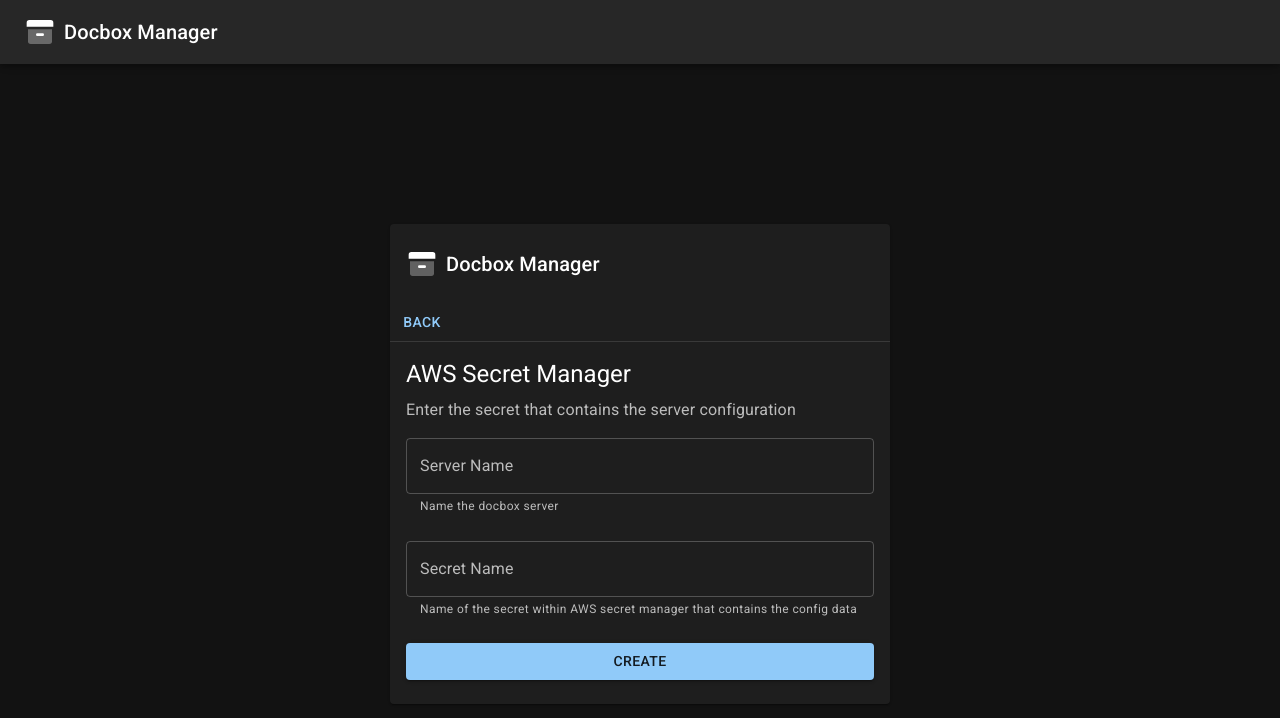
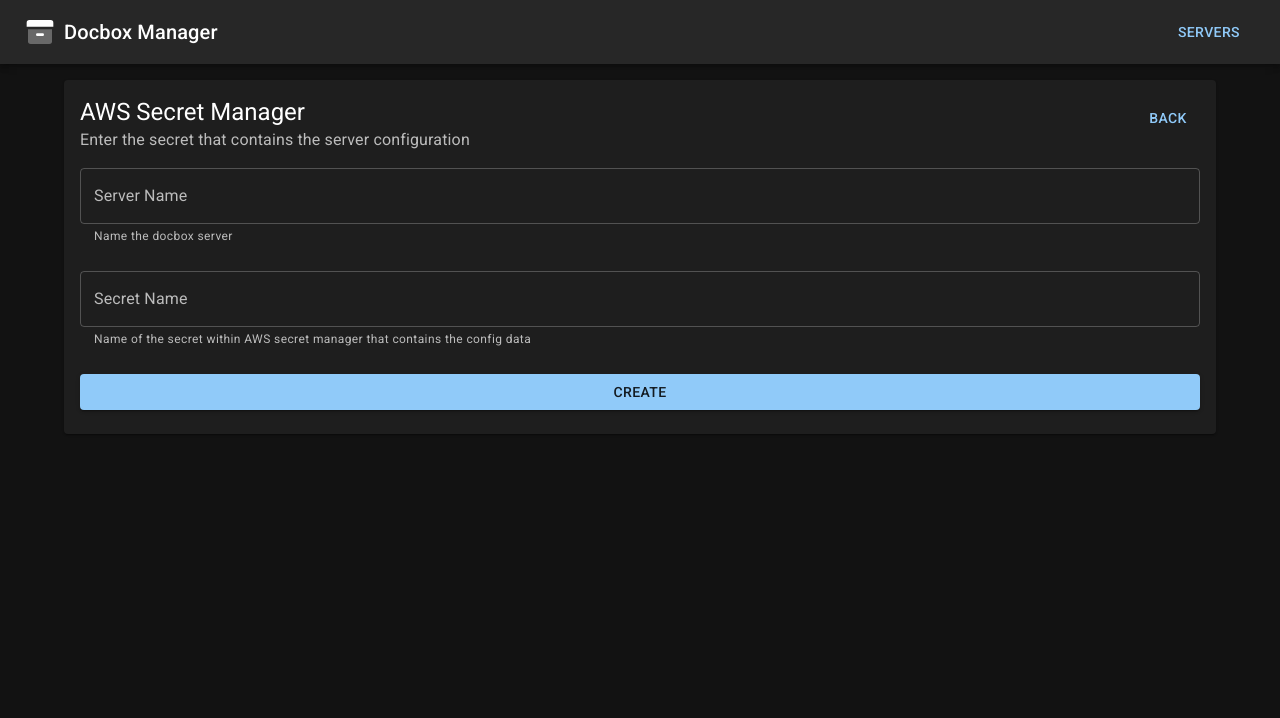
Before and after one commit to docbox-nz/docbox-manager-desktop, a React (Vite) app: page /servers/create/aws-secret in a window 1280 px wide. Shown: the top 718 px of the page. Built offline with nearby package versions, Linux system fonts and the light colour scheme.

Commit message:
feat: improved adding ui and other consistency

```diff
--- a/src/components/ErrorPage.tsx
+++ b/src/components/ErrorPage.tsx
@@ -1,21 +1,32 @@
-import Alert from "@mui/material/Alert";
 import Box from "@mui/material/Box";
+import Typography from "@mui/material/Typography";
+import SolarLinkBrokenBold from "~icons/solar/link-broken-bold";
 
 type Props = {
+  title?: string;
   error: string;
+  children?: React.ReactNode;
 };
 
-export default function ErrorPage({ error }: Props) {
+export default function ErrorPage({ title, error, children }: Props) {
   return (
     <Box
+      gap={2}
       sx={{
         display: "flex",
         alignItems: "center",
         justifyContent: "center",
+        flexFlow: "column",
         height: "100vh",
       }}
     >
-      <Alert color="error">{error}</Alert>
+      <Box component={SolarLinkBrokenBold} width={64} height={64} />
+      <Typography variant="h5">{title ?? "Error occurred"}</Typography>
+      <Typography color="error" whiteSpace="pre-wrap">
+        {error}
+      </Typography>
+
+      {children}
     </Box>
   );
 }
--- a/src/components/Header.tsx
+++ b/src/components/Header.tsx
@@ -3,6 +3,7 @@
 import Toolbar from "@mui/material/Toolbar";
 import Typography from "@mui/material/Typography";
 import RouterLink from "./RouterLink";
+import Button from "@mui/material/Button";
 
 export default function Header() {
   return (
@@ -11,27 +12,24 @@
         <Box component="img" src="/box.svg" width={32} height={32} />
         <RouterLink
           to="/"
-          sx={{ color: "text.primary", textDecoration: "none" }}
+          sx={{ color: "text.primary", textDecoration: "none", flexGrow: 1 }}
         >
           <Typography
             variant="h6"
             component="div"
             sx={{
               ml: 1,
-              flexGrow: 1,
               display: { xs: "none", sm: "block" },
             }}
           >
             Docbox Manager
           </Typography>
         </RouterLink>
+
         <Box sx={{ display: "flex" }}>
-          {/* TODO: CLEAR SERVER AND CLOSE SERVER <Button
-            onClick={() => logoutMutation.mutate()}
-            loading={logoutMutation.isPending}
-          >
-            Logout
-          </Button> */}
+          <Button component={RouterLink} to="/" sx={{ my: 1, mr: 1 }}>
+            Servers
+          </Button>
         </Box>
       </Toolbar>
     </AppBar>
--- a/src/components/LoadingPage.tsx
+++ b/src/components/LoadingPage.tsx
@@ -1,17 +1,26 @@
 import Box from "@mui/material/Box";
 import CircularProgress from "@mui/material/CircularProgress";
+import Typography from "@mui/material/Typography";
 
-export default function LoadingPage() {
+type Props = {
+  message?: string;
+};
+
+export default function LoadingPage({ message }: Props) {
   return (
     <Box
+      gap={2}
       sx={{
         display: "flex",
         alignItems: "center",
         justifyContent: "center",
         height: "100vh",
+        flexFlow: "column",
       }}
     >
       <CircularProgress />
+
+      {message && <Typography variant="body2">{message}</Typography>}
     </Box>
   );
 }
--- a/src/components/server/ServerSelectItem.tsx
+++ b/src/components/server/ServerSelectItem.tsx
@@ -6,6 +6,10 @@
 import ListItemText from "@mui/material/ListItemText";
 import Stack from "@mui/material/Stack";
 import SolarTrashBin2Bold from "~icons/solar/trash-bin-2-bold";
+
+import SolarServer2BoldDuotone from "~icons/solar/server-2-bold-duotone";
+import ListItemIcon from "@mui/material/ListItemIcon";
+
 type Props = {
   serverId: string;
   name: string;
@@ -19,6 +23,13 @@
 
   return (
     <ListItem>
+      <ListItemIcon>
+        <Box
+          component={SolarServer2BoldDuotone}
+          sx={{ width: 48, height: 48, mr: 2 }}
+        />
+      </ListItemIcon>
+
       <ListItemText primary={name} secondary={serverId} />
 
       <Stack direction="row" alignItems="center">
--- a/src/routes/index.tsx
+++ b/src/routes/index.tsx
@@ -1,7 +1,7 @@
 import { createFileRoute, useNavigate } from "@tanstack/react-router";
 import LoadingPage from "@/components/LoadingPage";
 import { useServers } from "@/api/server/server.queries";
-import { Container, Grid } from "@mui/system";
+import { Container } from "@mui/system";
 import Typography from "@mui/material/Typography";
 import Button from "@mui/material/Button";
 import List from "@mui/material/List";
@@ -11,6 +11,9 @@
 import CardHeader from "@mui/material/CardHeader";
 import CardContent from "@mui/material/CardContent";
 import RouterLink from "@/components/RouterLink";
+import ErrorPage from "@/components/ErrorPage";
+import { getAPIErrorMessage } from "@/api/axios";
+import ListItem from "@mui/material/ListItem";
 
 export const Route = createFileRoute("/")({
   component: App,
@@ -23,20 +26,23 @@
   const loadServerMutation = useLoadServer();
 
   if (serversQuery.isError) {
-    return "Error";
+    return <ErrorPage error={getAPIErrorMessage(serversQuery.error)} />;
   }
 
   if (loadServerMutation.isError) {
     return (
-      <Container sx={{ py: 2 }}>
-        Failed to load server
+      <ErrorPage error={getAPIErrorMessage(loadServerMutation.error)}>
         <Button onClick={() => loadServerMutation.reset()}>Back</Button>
-      </Container>
+      </ErrorPage>
     );
   }
 
-  if (serversQuery.isLoading || loadServerMutation.isPending) {
-    return <LoadingPage />;
+  if (serversQuery.isLoading) {
+    return <LoadingPage message="Loading available servers..." />;
+  }
+
+  if (loadServerMutation.isPending) {
+    return <LoadingPage message="Loading server..." />;
   }
 
   return (
@@ -45,20 +51,22 @@
         <CardHeader
           title="Connect"
           subheader="Add or connect to your docbox server"
+          action={
+            <Button
+              component={RouterLink}
+              to="/servers/create"
+              sx={{ my: 1, mr: 1 }}
+            >
+              Add New Server
+            </Button>
+          }
         />
 
         <CardContent>
-          <Grid container sx={{ mt: 3 }}>
-            <Grid size={{ xs: 5 }}>
-              <Typography textAlign="center" variant="h6" sx={{ mb: 3 }}>
-                Existing Server
-              </Typography>
-
           {serversQuery.data && (
-                <>
+            <List>
               {serversQuery.data.length > 0 ? (
-                    <List>
-                      {serversQuery.data.map((server) => (
+                serversQuery.data.map((server) => (
                   <ServerSelectItem
                     key={server.id}
                     serverId={server.id}
@@ -80,25 +88,14 @@
                       );
                     }}
                   />
-                      ))}
+                ))
+              ) : (
+                <ListItem>
+                  <Typography>No servers available</Typography>
+                </ListItem>
+              )}
             </List>
-                  ) : (
-                    <Typography>No servers available</Typography>
           )}
-                </>
-              )}
-            </Grid>
-            <Grid size={{ xs: 2 }}>or</Grid>
-            <Grid size={{ xs: 5 }}>
-              <Typography textAlign="center" variant="h6" sx={{ mb: 3 }}>
-                New Server
-              </Typography>
-
-              <Button component={RouterLink} to="/servers/create">
-                Add New Server
-              </Button>
-            </Grid>
-          </Grid>
         </CardContent>
       </Card>
     </Container>
--- a/src/routes/servers/create/aws-secret.tsx
+++ b/src/routes/servers/create/aws-secret.tsx
@@ -1,5 +1,4 @@
-import { createFileRoute } from "@tanstack/react-router";
-import Box from "@mui/material/Box";
+import { createFileRoute, useNavigate } from "@tanstack/react-router";
 import Stack from "@mui/material/Stack";
 import Button from "@mui/material/Button";
 import { useForm } from "@tanstack/react-form";
@@ -9,20 +8,21 @@
 import CardHeader from "@mui/material/CardHeader";
 import Alert from "@mui/material/Alert";
 import { getAPIErrorMessage } from "@/api/axios";
-import Typography from "@mui/material/Typography";
-import Divider from "@mui/material/Divider";
 import { FormTextField } from "@/components/form/FormTextField";
 import { useCreateServer } from "@/api/server/server.mutations";
 
 import { v4 } from "uuid";
 import { ServerConfigType } from "@/api/server";
 import RouterLink from "@/components/RouterLink";
+import Container from "@mui/material/Container";
+import { toast } from "sonner";
 
 export const Route = createFileRoute("/servers/create/aws-secret")({
   component: RouteComponent,
 });
 
 function RouteComponent() {
+  const navigate = useNavigate();
   const createServerMutation = useCreateServer();
 
   const form = useForm({
@@ -46,43 +46,27 @@
         },
         order: 0,
       });
+
+      toast.success("Added new server!");
+      navigate({ to: "/" });
     },
   });
 
   return (
-    <Box
-      sx={{
-        display: "flex",
-        alignItems: "center",
-        justifyContent: "center",
-        height: "100vh",
-      }}
-    >
-      <Card sx={{ maxWidth: 500, width: 1 }}>
-        <Stack
-          direction="row"
-          alignItems="center"
-          spacing={1}
-          sx={{ width: 1, px: 2, py: 3 }}
-        >
-          <Box component="img" src="/box.svg" width={32} height={32} />
-          <Typography variant="h6">Docbox Manager</Typography>
-        </Stack>
-
-        <Button component={RouterLink} to="/servers/create">
-          Back
-        </Button>
-
-        <Divider />
-
+    <Container sx={{ py: 2 }}>
+      <Card>
         <CardHeader
           title="AWS Secret Manager"
           subheader="Enter the secret that contains the server configuration"
-          slotProps={{
-            subheader: {
-              mt: 1,
-            },
-          }}
+          action={
+            <Button
+              component={RouterLink}
+              to="/servers/create"
+              sx={{ my: 1, mr: 1 }}
+            >
+              Back
+            </Button>
+          }
         />
         <CardContent sx={{ py: 0 }}>
           <form
@@ -136,6 +120,6 @@
           </form>
         </CardContent>
       </Card>
-    </Box>
+    </Container>
   );
 }
--- a/src/routes/servers/create/index.tsx
+++ b/src/routes/servers/create/index.tsx
@@ -10,6 +10,9 @@
 import Button from "@mui/material/Button";
 import { createFileRoute } from "@tanstack/react-router";
 import RouterLink from "@/components/RouterLink";
+import Card from "@mui/material/Card";
+import CardHeader from "@mui/material/CardHeader";
+import CardContent from "@mui/material/CardContent";
 
 export const Route = createFileRoute("/servers/create/")({
   component: RouteComponent,
@@ -30,12 +33,17 @@
 function RouteComponent() {
   return (
     <Container sx={{ py: 2 }}>
-      <Typography variant="h4">Add Server</Typography>
-      <Typography variant="body2">Add a new server for management</Typography>
-      <Button component={RouterLink} to="/">
+      <Card>
+        <CardHeader
+          title="Add Server"
+          subheader="Add a new server for management"
+          action={
+            <Button component={RouterLink} to="/" sx={{ my: 1, mr: 1 }}>
               Back
             </Button>
-
+          }
+        />
+        <CardContent>
           <Stack sx={{ my: 2 }} spacing={1}>
             <CardButton component={RouterLink} to="/servers/create/aws-secret">
               <Box
@@ -120,6 +128,8 @@
               </Stack>
             </CardButton>
           </Stack>
+        </CardContent>
+      </Card>
     </Container>
   );
 }
```
Lines whose indentation alone changed are shown as unchanged.
